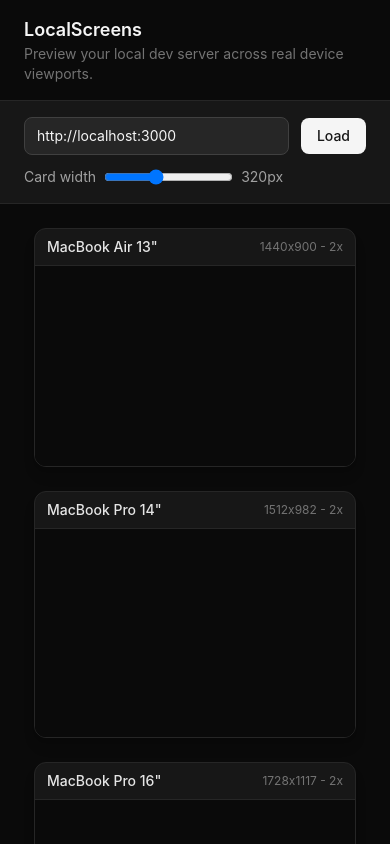
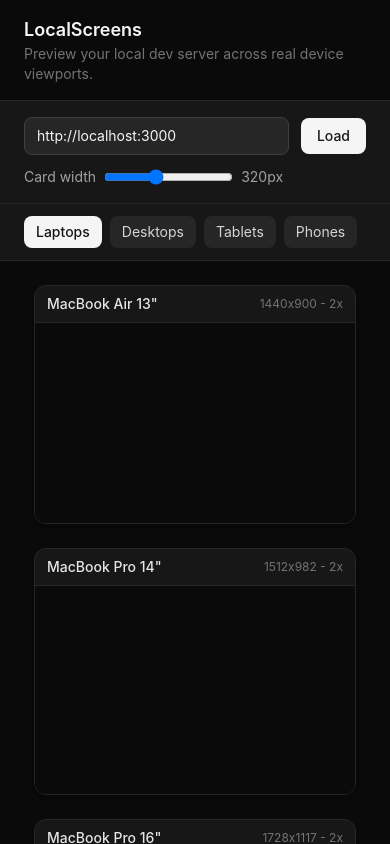
Before and after one commit to sam-a1a/Local-Screens, a React (Vite) app: page / in a window 390 px wide. Shown: the top 844 px of the page. Built offline with nearby package versions, Linux system fonts and the light colour scheme.

Commit message:
Add category filter buttons (Laptops, Desktops, Tablets, Phones), default Laptops

```diff
--- a/src/App.tsx
+++ b/src/App.tsx
@@ -1,17 +1,23 @@
 import { useState, useEffect } from 'react'
-import { devices } from './data/devices'
+import { devices, type Device } from './data/devices'
 import DeviceFrame from './components/DeviceFrame'
 import UrlBar from './components/UrlBar'
+import CategoryFilter from './components/CategoryFilter'
 
 const STORAGE_KEY = 'localscreens:last-url'
+
+export type Category = Device['category']
 
 export default function App() {
     const [url, setUrl] = useState(() => localStorage.getItem(STORAGE_KEY) ?? 'http://localhost:3000')
     const [cardWidth, setCardWidth] = useState(320)
+    const [category, setCategory] = useState<Category>('laptop')
 
     useEffect(() => {
         localStorage.setItem(STORAGE_KEY, url)
     }, [url])
+
+    const filteredDevices = devices.filter((d) => d.category === category)
 
     return (
         <div className="min-h-screen">
@@ -24,8 +30,10 @@
 
             <UrlBar url={url} onSubmit={setUrl} cardWidth={cardWidth} onCardWidthChange={setCardWidth} />
 
+            <CategoryFilter selected={category} onSelect={setCategory} />
+
             <main className="p-6 flex flex-col items-center gap-6">
-                {devices.map((device) => (
+                {filteredDevices.map((device) => (
                     <DeviceFrame key={device.id} device={device} url={url} cardWidth={cardWidth} />
                 ))}
             </main>
--- /dev/null
+++ b/src/components/CategoryFilter.tsx
@@ -0,0 +1,36 @@
+import type { Category } from '../App'
+
+interface Props {
+    selected: Category
+    onSelect: (category: Category) => void
+}
+
+const CATEGORIES: { id: Category; label: string }[] = [
+    { id: 'laptop', label: 'Laptops' },
+    { id: 'desktop', label: 'Desktops' },
+    { id: 'tablet', label: 'Tablets' },
+    { id: 'phone', label: 'Phones' },
+]
+
+export default function CategoryFilter({ selected, onSelect }: Props) {
+    return (
+        <div className="flex items-center gap-2 px-6 py-3 border-b border-neutral-800 bg-neutral-900">
+            {CATEGORIES.map((cat) => {
+                const isActive = cat.id === selected
+                return (
+                    <button
+                        key={cat.id}
+                        onClick={() => onSelect(cat.id)}
+                        className={`text-sm px-3 py-1.5 rounded-lg transition ${
+                            isActive
+                                ? 'bg-neutral-100 text-neutral-900 font-medium'
+                                : 'bg-neutral-800 text-neutral-300 hover:bg-neutral-700'
+                        }`}
+                    >
+                        {cat.label}
+                    </button>
+                )
+            })}
+        </div>
+    )
+}
```
